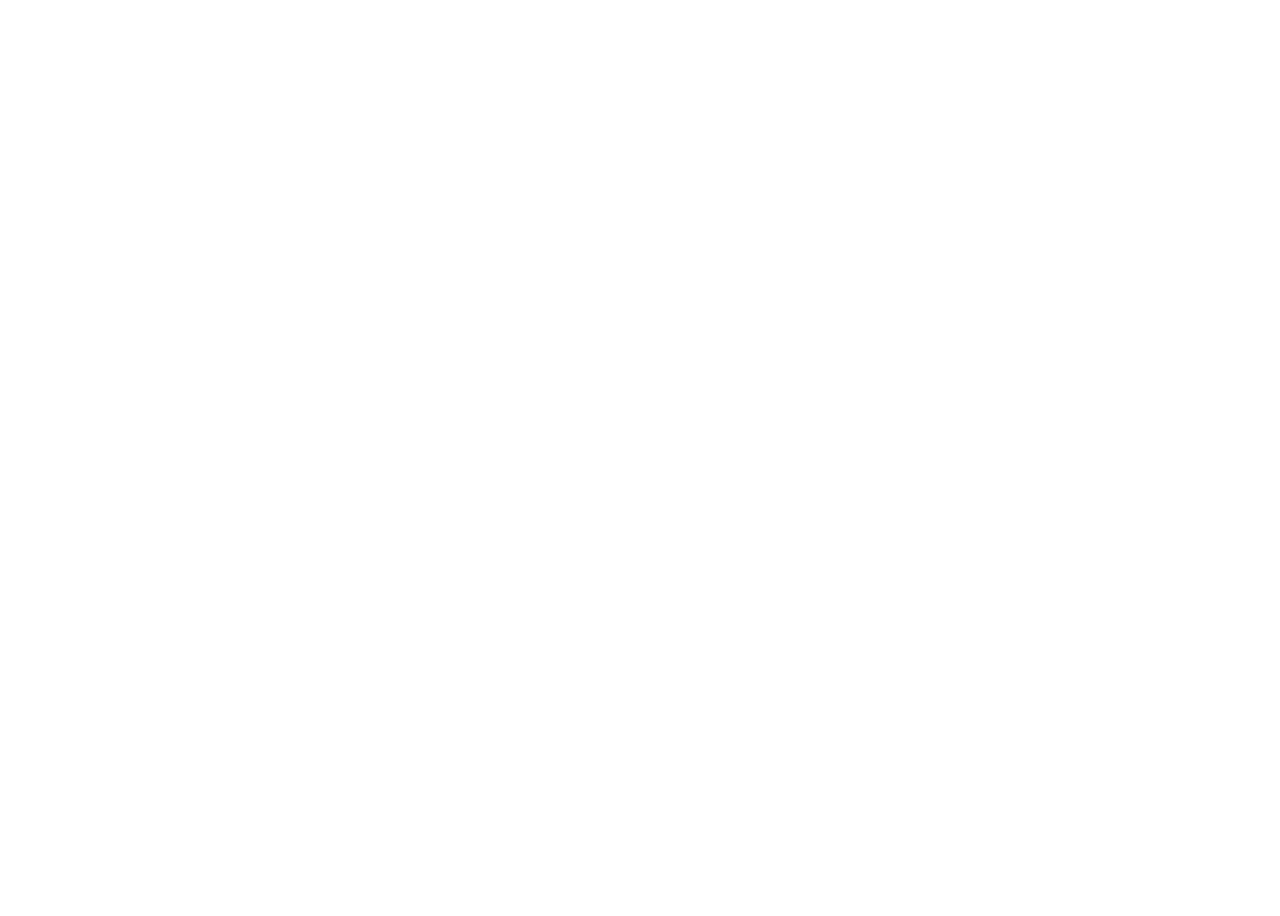
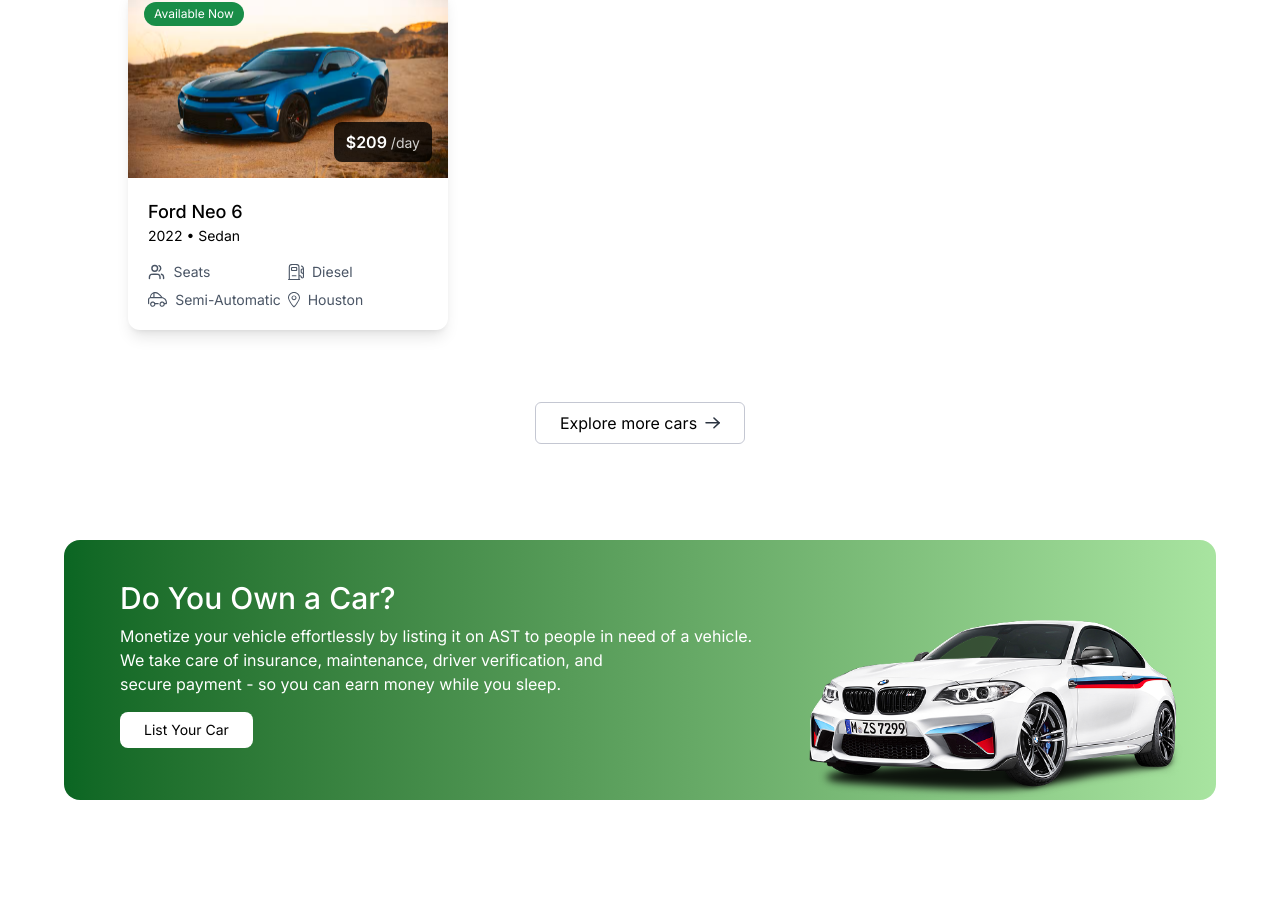
Before and after one commit to TheIntrovertedJ/AST-CarRental, a React (Vite) app: page / in a window 1280 px wide. Shown: the part 1507-2423 px from the top of the page. Before the commit the page ends 873 px from the top, so only its background shows below. Built offline with nearby package versions, Linux system fonts and the light colour scheme.

Commit message:
Add Tailwind Vite plugin

```diff
--- a/src/App.jsx
+++ b/src/App.jsx
@@ -1,5 +1,6 @@
 import { useState } from 'react';
 import { Route, Routes, useLocation } from 'react-router-dom';
+import Footer from './components/Footer';
 import Navbar from './components/Navbar';
 import CarDetails from './pages/CarDetails';
 import Cars from './pages/cars';
@@ -19,6 +20,8 @@
 				<Route path="/car-details/:id" element={<CarDetails />} />
 				<Route path="/my-bookings" element={<MyBookings />} />
 			</Routes>
+
+			{!isOwnerPath && <Footer />}
 		</>
 	);
 };
--- a/src/pages/home.jsx
+++ b/src/pages/home.jsx
@@ -1,9 +1,17 @@
+import Banner from '../components/Banner';
+import FeaturedSection from '../components/FeaturedSection';
 import Hero from '../components/hero';
+import Newsletter from '../components/Newsletter';
+import Testimonial from '../components/Testimonial';
 
 const Home = () => {
 	return (
 		<>
 			<Hero />
+			<FeaturedSection />
+			<Banner />
+			<Testimonial />
+			<Newsletter />
 		</>
 	);
 };
```
Also changed, not shown: 1 other file (tests, documents, lock files or other folders).
